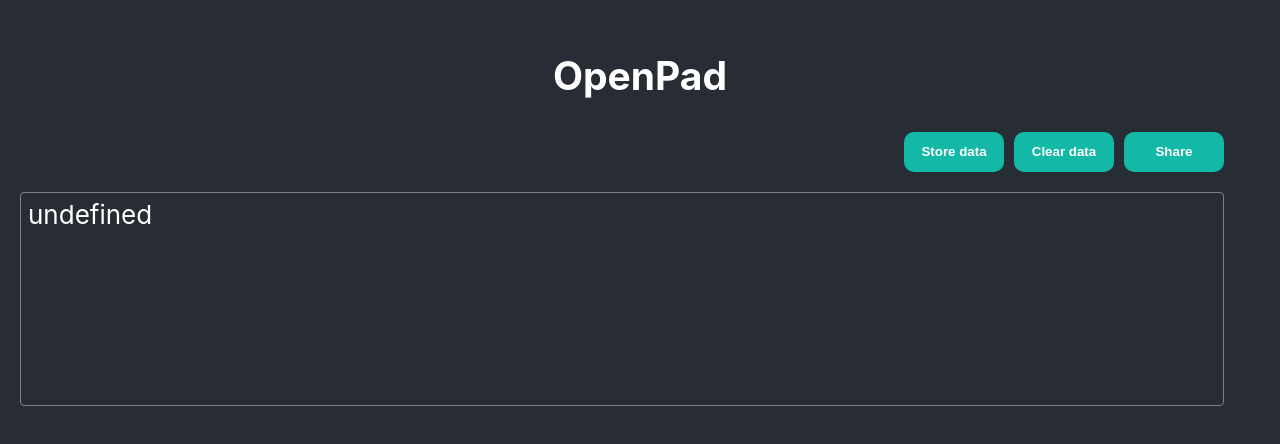
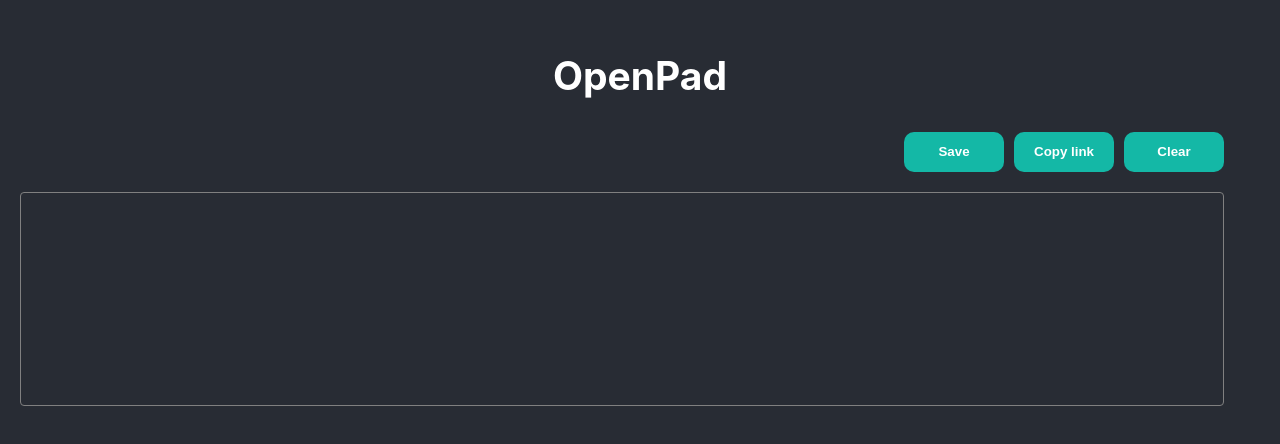
Before and after one commit to theankurkedia/openpad, a React (Create React App) app: page / in a window 1280 px wide. Shown: the top 444 px of the page. Built offline with nearby package versions, Linux system fonts and the light colour scheme.

Commit message:
Add complete functionality

```diff
--- a/src/App.css
+++ b/src/App.css
@@ -16,7 +16,7 @@
     padding: 6px;
     border-radius: 4px;
     margin-right: 36px;
-    height: 200px;
+    min-height: 200px;
 }
 
 .button {
--- a/src/App.tsx
+++ b/src/App.tsx
@@ -1,19 +1,19 @@
 import React from 'react';
-import Editor from './Editor';
+import { Editor, ActionButtonGroup } from './components';
 import { EditorState, ContentState } from 'draft-js';
 import './App.css';
+
 function App() {
   const [editorState, setEditorState] = React.useState(() =>
     EditorState.createEmpty()
   );
   React.useEffect(() => {
     let parseData;
-
     let urlData = window?.location?.search?.split('?data=');
-    parseData = urlData ? decodeURIComponent(urlData[1]) : undefined;
-    if (!parseData) {
-      parseData = localStorage.getItem('openpad');
-    }
+    parseData =
+      urlData && urlData.length > 1
+        ? decodeURIComponent(urlData[1])
+        : undefined;
     if (parseData) {
       setEditorState(
         EditorState.createWithContent(ContentState.createFromText(parseData))
@@ -21,60 +21,53 @@
     }
   }, []);
 
+  const clearState = () => {
+    setEditorState(EditorState.createEmpty());
+    let dataUrl = window.location.origin;
+    window.history.pushState('data', 'OpenPad', dataUrl);
+  };
+  const saveState = (dataUrl?: any) => {
+    dataUrl =
+      dataUrl ??
+      `${window.location.origin}?data=${encodeURIComponent(
+        editorState.getCurrentContent().getPlainText()
+      )}`;
+    if (dataUrl) {
+      window.history.pushState('data', 'OpenPad', dataUrl);
+    }
+  };
+  const copyLink = () => {
+    return new Promise((resolve, reject) => {
+      const encodedData = encodeURIComponent(
+        editorState.getCurrentContent().getPlainText()
+      );
+      if (encodedData) {
+        let dataUrl = `${window.location.origin}?data=${encodedData}`;
+        saveState(dataUrl);
+        navigator.clipboard.writeText(dataUrl).then(
+          () => {
+            console.log('Url copied successfully');
+            resolve(dataUrl);
+          },
+          (error: any) => {
+            console.log('Error in copying url');
+            reject(error);
+          }
+        );
+      } else {
+        resolve(false);
+      }
+    });
+  };
   return (
     <div className='App'>
       <h2>OpenPad</h2>
       <div style={{ width: '100%' }}>
-        <div
-          style={{
-            justifyContent: 'flex-end',
-            display: 'flex',
-            marginRight: 36,
-            paddingBottom: 20,
-          }}
-        >
-          <button
-            className='button'
-            onClick={() => {
-              localStorage.setItem(
-                'openpad',
-                editorState.getCurrentContent().getPlainText()
-              );
-            }}
-          >
-            Store data
-          </button>
-          <button
-            className='button'
-            onClick={() => {
-              setEditorState(EditorState.createEmpty());
-              localStorage.removeItem('openpad');
-            }}
-          >
-            Clear data
-          </button>
-          <button
-            className='button'
-            onClick={() => {
-              let daraUrl = `${
-                window.location.origin
-              }?data=${encodeURIComponent(
-                editorState.getCurrentContent().getPlainText()
-              )}`;
-              console.log();
-              navigator.clipboard.writeText(daraUrl).then(
-                function () {
-                  console.log('Url copied successfully');
-                },
-                function () {
-                  console.log('Error in copying url');
-                }
-              );
-            }}
-          >
-            Share
-          </button>
-        </div>
+        <ActionButtonGroup
+          clearState={clearState}
+          copyLink={copyLink}
+          saveState={() => saveState()}
+        />
         <div className='editor'>
           <Editor editorState={editorState} setEditorState={setEditorState} />
         </div>
--- /dev/null
+++ b/src/components/ActionButtonGroup.tsx
@@ -0,0 +1,54 @@
+import React from 'react';
+
+export function ActionButtonGroup({
+  clearState,
+  saveState,
+  copyLink,
+}: {
+  clearState: () => void;
+  saveState: () => void;
+  copyLink: () => Promise<any>;
+}) {
+  const copyStateMap = ['Copy link', 'Copying...', 'Link copied'];
+  const [copyState, setCopyState] = React.useState(0);
+  // 0 -> nothing, 1 -> copying, 2 -> copied
+  const copy = () => {
+    setCopyState(1);
+    copyLink().then(
+      (response: any) => {
+        if (response) {
+          setCopyState(2);
+          setTimeout(() => {
+            setCopyState(0);
+          }, 5000);
+        } else {
+          setCopyState(0);
+        }
+      },
+      (error: any) => {
+        console.log('error', error);
+        setCopyState(0);
+      }
+    );
+  };
+  return (
+    <div
+      style={{
+        justifyContent: 'flex-end',
+        display: 'flex',
+        marginRight: 36,
+        paddingBottom: 20,
+      }}
+    >
+      <button className='button' onClick={saveState}>
+        Save
+      </button>
+      <button className='button' onClick={copy} disabled={copyState === 1}>
+        {copyStateMap[copyState]}
+      </button>
+      <button className='button' onClick={clearState}>
+        Clear
+      </button>
+    </div>
+  );
+}
--- a/src/Editor.tsx
+++ b/src/components/Editor.tsx
@@ -1,15 +1,23 @@
+import React from 'react';
 import { Editor as DraftEditor } from 'draft-js';
 import 'draft-js/dist/Draft.css';
 
-export default function Editor({
+export function Editor({
   editorState,
   setEditorState,
 }: {
   editorState: any;
   setEditorState: (val: any) => void;
 }) {
+  const editorRef: any = React.createRef();
+  React.useEffect(() => {
+    if (editorRef && editorRef.current) {
+      editorRef.current.focus();
+    }
+  });
   return (
     <DraftEditor
+      ref={editorRef}
       editorState={editorState}
       onChange={(val: any) => {
         setEditorState(val);
--- /dev/null
+++ b/src/components/index.tsx
@@ -0,0 +1,2 @@
+export { Editor } from './Editor';
+export { ActionButtonGroup } from './ActionButtonGroup';
```
